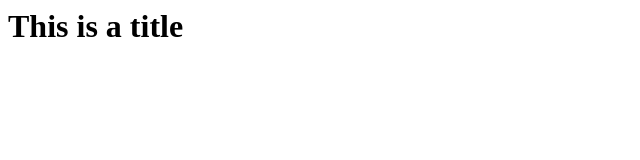
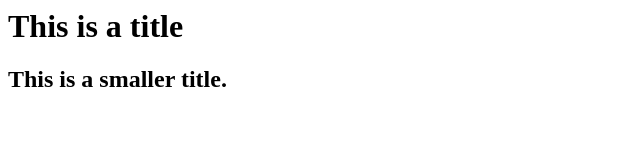
Before and after one commit to syh7/YERtraining, a plain HTML site: page index.html in a window 1280 px wide. Shown: the whole page, without its empty margins (0-640 px from the left). Drawn offline with Linux system fonts and the light colour scheme.

Commit message:
Added subtitle

```diff
--- a/index.html
+++ b/index.html
@@ -2,5 +2,6 @@
 <header></header>
 <body>
 	<h1>This is a title</h1>
+	<h2>This is a smaller title.</h2>
 </body>
 </html>
```
